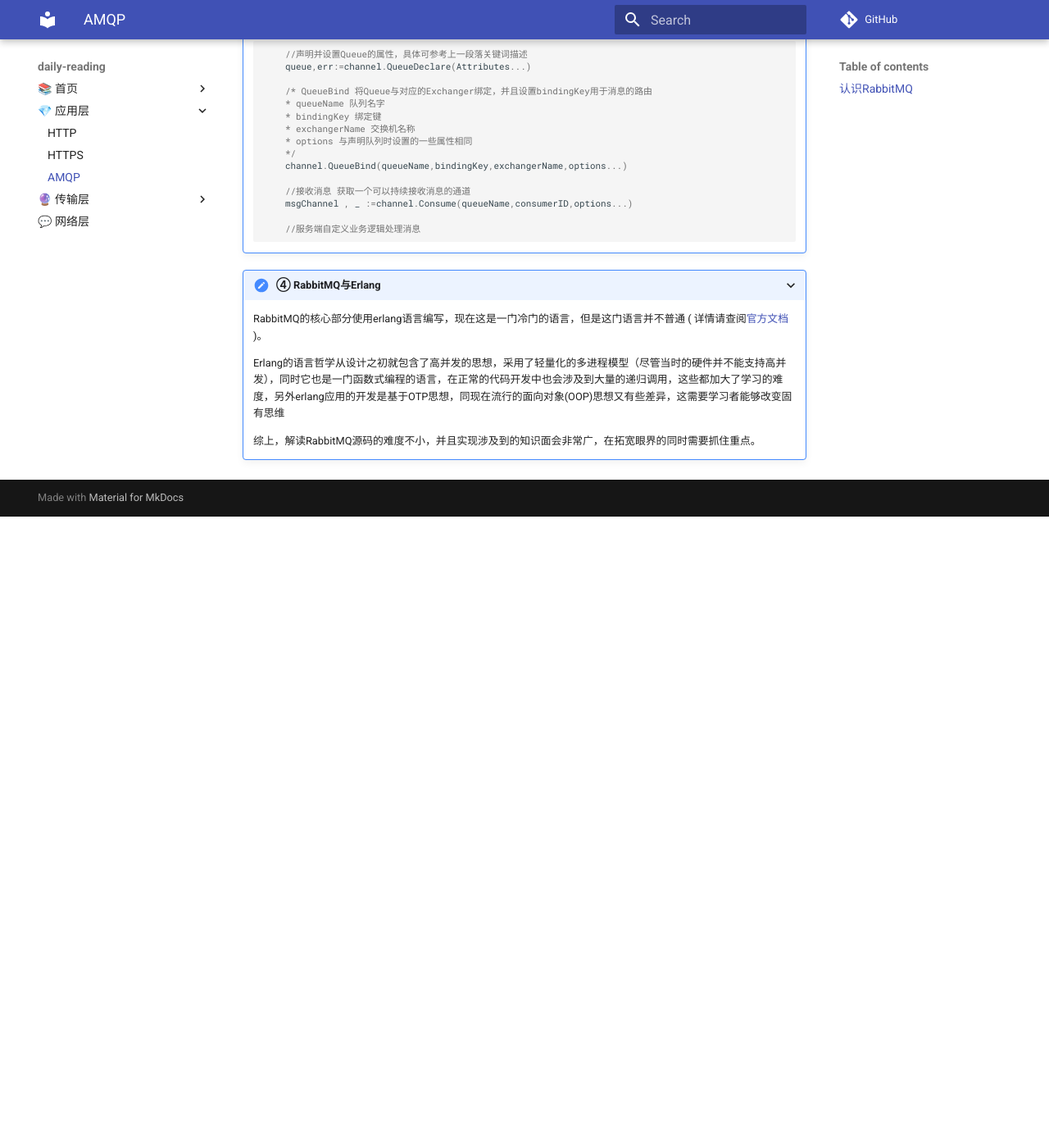
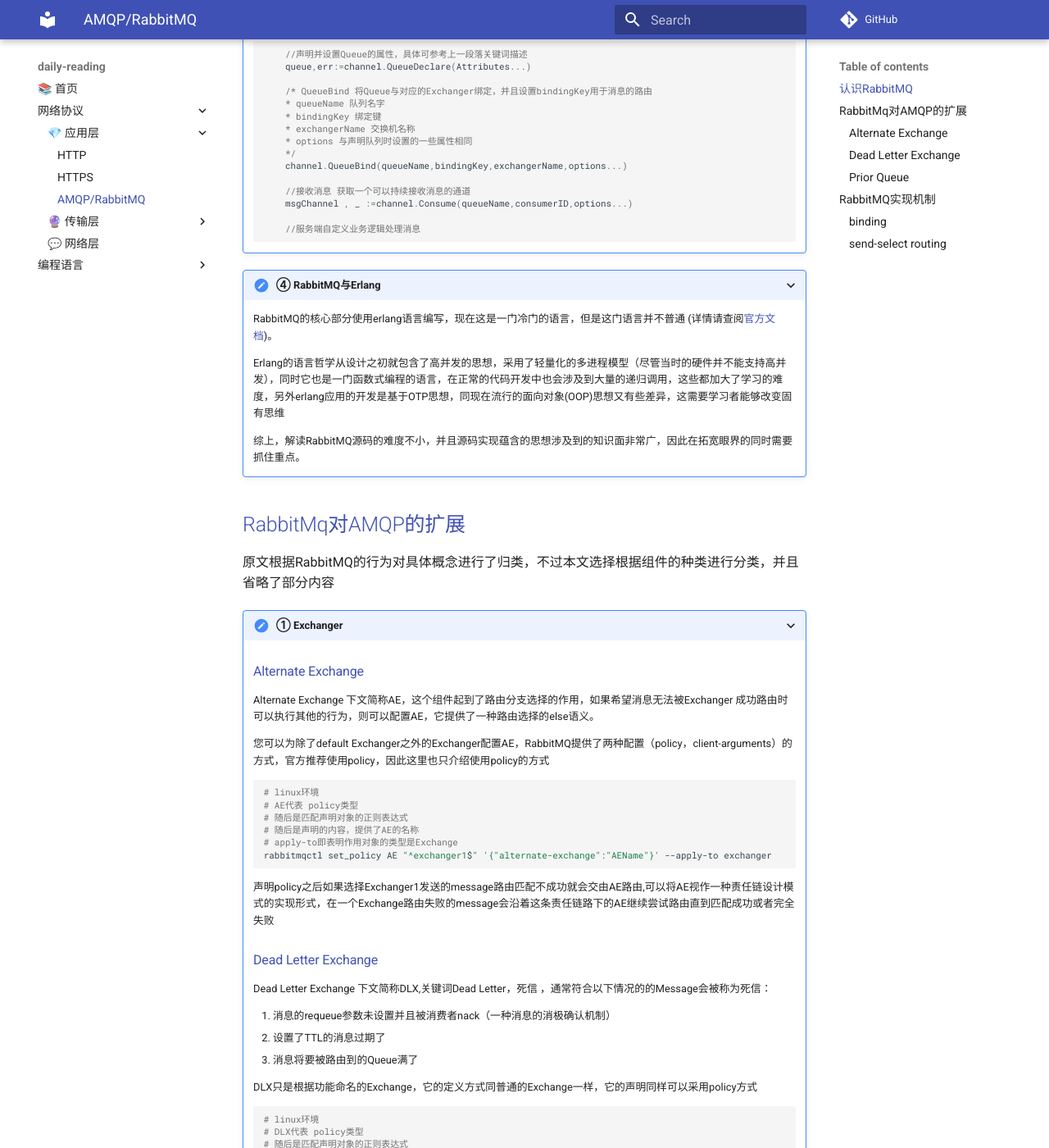
Before and after one commit to shoggothforever/shoggothforever.github.io, an MkDocs documentation site: the page built from docs/app/amqp.md, in a window 1280 px wide and 1400 px high, scrolled down 2891 px. Shown: the whole window at 82% size. Built offline with MkDocs 1.6.1 and Material for MkDocs 9.7.7, drawn with Linux system fonts in a browser that asks for light colours; comment, search, counter and statistics services are not loaded; before the commit the page ends 3521 px from its top, so only the background shows below that; some of the changed text lies outside the part shown.

Commit message:
RabbitMQ-1.1

````diff
--- a/docs/app/amqp.md
+++ b/docs/app/amqp.md
@@ -120,8 +120,72 @@ RabbitMQ架构图
 
 ???+ section "④ RabbitMQ与Erlang"
 
-    RabbitMQ的核心部分使用erlang语言编写，现在这是一门冷门的语言，但是这门语言并不普通 ( 详情请查阅[官方文档](https://www.erlang.org/) )。
+    RabbitMQ的核心部分使用erlang语言编写，现在这是一门冷门的语言，但是这门语言并不普通 (详情请查阅[官方文档](https://www.erlang.org/))。
 
     Erlang的语言哲学从设计之初就包含了高并发的思想，采用了轻量化的多进程模型（尽管当时的硬件并不能支持高并发），同时它也是一门函数式编程的语言，在正常的代码开发中也会涉及到大量的递归调用，这些都加大了学习的难度，另外erlang应用的开发是基于OTP思想，同现在流行的面向对象(OOP)思想又有些差异，这需要学习者能够改变固有思维
 
-    综上，解读RabbitMQ源码的难度不小，并且实现涉及到的知识面会非常广，在拓宽眼界的同时需要抓住重点。
+    综上，解读RabbitMQ源码的难度不小，并且源码实现蕴含的思想涉及到的知识面非常广，因此在拓宽眼界的同时需要抓住重点。
+
+## [RabbitMq对AMQP的扩展](https://www.rabbitmq.com/extensions.html)
+
+原文根据RabbitMQ的行为对具体概念进行了归类，不过本文选择根据组件的种类进行分类，并且省略了部分内容
+
+???+ section "① Exchanger"
+
+    ### [Alternate Exchange](https://www.rabbitmq.com/ae.html)
+
+    Alternate Exchange 下文简称AE，这个组件起到了路由分支选择的作用，如果希望消息无法被Exchanger 成功路由时可以执行其他的行为，则可以配置AE，它提供了一种路由选择的else语义。
+
+    您可以为除了default Exchanger之外的Exchanger配置AE，RabbitMQ提供了两种配置（policy，client-arguments）的方式，官方推荐使用policy，因此这里也只介绍使用policy的方式
+    ```shell
+    # linux环境
+    # AE代表 policy类型
+    # 随后是匹配声明对象的正则表达式
+    # 随后是声明的内容，提供了AE的名称
+    # apply-to即表明作用对象的类型是Exchange
+    rabbitmqctl set_policy AE "^exchanger1$" '{"alternate-exchange":"AEName"}' --apply-to exchanger
+    ```
+    声明policy之后如果选择Exchanger1发送的message路由匹配不成功就会交由AE路由,可以将AE视作一种责任链设计模式的实现形式，在一个Exchange路由失败的message会沿着这条责任链路下的AE继续尝试路由直到匹配成功或者完全失败
+
+    ### [Dead Letter Exchange](https://www.rabbitmq.com/dlx.html)
+    Dead Letter Exchange 下文简称DLX,关键词Dead Letter，死信 ，通常符合以下情况的的Message会被称为死信：
+
+    1. 消息的requeue参数未设置并且被消费者nack（一种消息的消极确认机制）
+    2. 设置了TTL的消息过期了
+    3. 消息将要被路由到的Queue满了
+
+    DLX只是根据功能命名的Exchange，它的定义方式同普通的Exchange一样，它的声明同样可以采用policy方式
+    ```shell
+    # linux环境
+    # DLX代表 policy类型
+    # 随后是匹配声明对象的正则表达式
+    # 随后是声明的内容，提供了DLX的名称
+    # apply-to即表明作用对象的类型是queue
+    # 该声明的含义是对于所有队列产生的死信都会交由my-dlx 进行路由处理
+    rabbitmqctl set_policy DLX ".*" '{"dead-letter-exchange":"my-dlx"}' --apply-to queues
+
+    ```
+
+    同理Dead Letter Queue也只是一种功能定义，即在执行QueueDeclare行为时以DLX作为绑定Exchange的Queue
+
+???+ section "② Queue"
+
+    ### [Prior Queue](https://www.rabbitmq.com/priority.html)
+
+???+ section "③ Message"
+
+## RabbitMQ实现机制
+
+???+ section "① Confirms"
+
+    [this](https://www.rabbitmq.com/confirms.html)
+
+???+ section "② routing"
+
+    ### [binding](https://www.rabbitmq.com/e2e.html)
+
+
+
+    ### [send-select routing](https://www.rabbitmq.com/sender-selected.html)
+
+???+ section
--- a/mkdocs.yml
+++ b/mkdocs.yml
@@ -4,18 +4,23 @@ use_directory_urls: false
 repo_url: https://github.com/shoggothforever/shoggothforever.github.io
 edit_uri: edit/master/docs/
 nav:
-  - 📚 首页:
-      - 首页: index.md
-  - 💎 应用层:
-      - HTTP: app/http.md
-      - HTTPS: app/https.md
-      - AMQP: app/amqp.md
-  - 🔮 传输层:
-      - UDP: trans/udp.md
-      - TCP: trans/tcp.md
-      - QUIC: trans/quic.md
-      - TLS: trans/tls.md
-  - 💬 网络层: net/net.md
+  - 📚 首页: index.md
+  - 网络协议:
+    - 💎 应用层:
+        - HTTP: app/http.md
+        - HTTPS: app/https.md
+        - AMQP/RabbitMQ: app/amqp.md
+    - 🔮 传输层:
+        - UDP: trans/udp.md
+        - TCP: trans/tcp.md
+        - QUIC: trans/quic.md
+        - TLS: trans/tls.md
+    - 💬 网络层: net/net.md
+  - 编程语言:
+    - Golang: lang/golang.md
+    - Erlang:
+        - 基础知识: lang/erlang.md
+        - OTP: lang/erlang-otp.md
 theme:
   name: material
   features:
````
Also changed, not shown: docs/index.md (+3 -2 lines), docs/lang/erlang-otp.md (added), docs/lang/erlang.md (added), docs/lang/golang.md (added), site/app/amqp.html, site/search/search_index.json, 1 other file.
